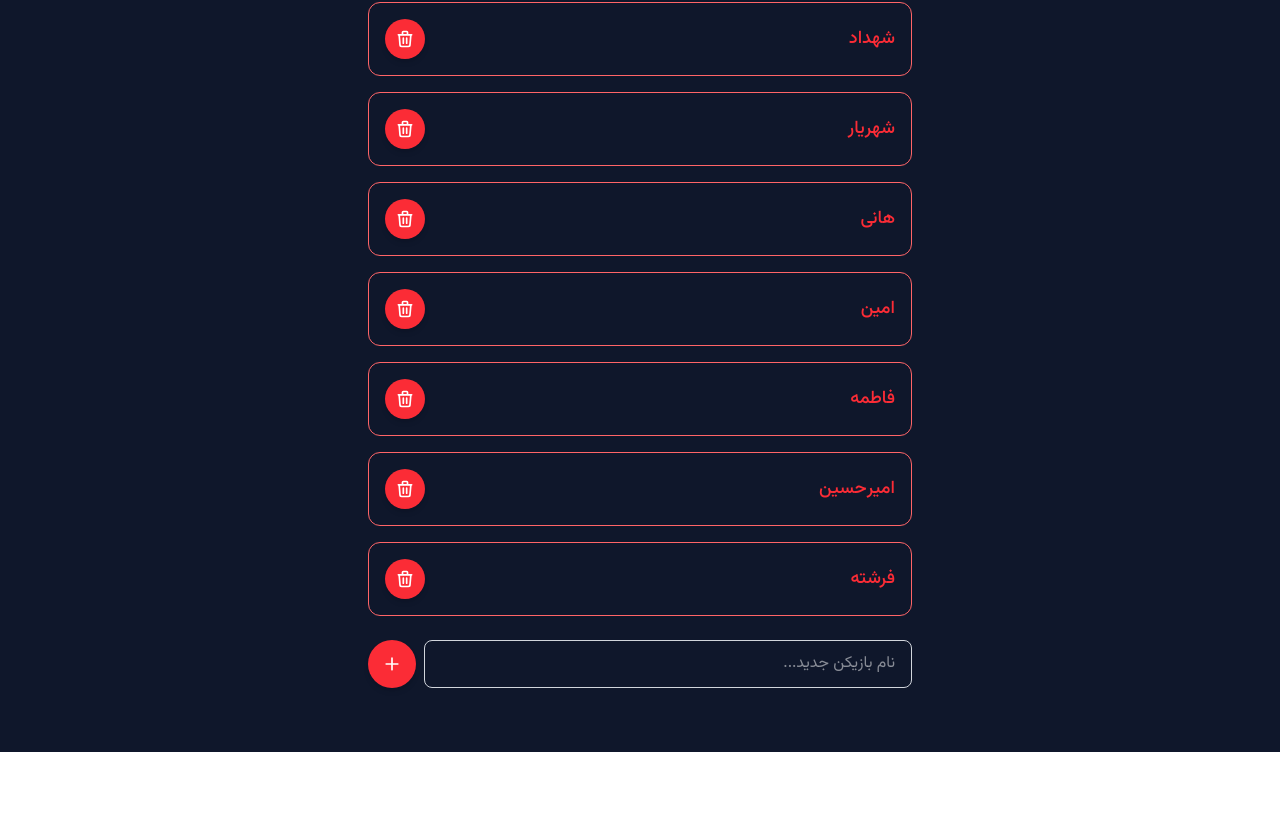
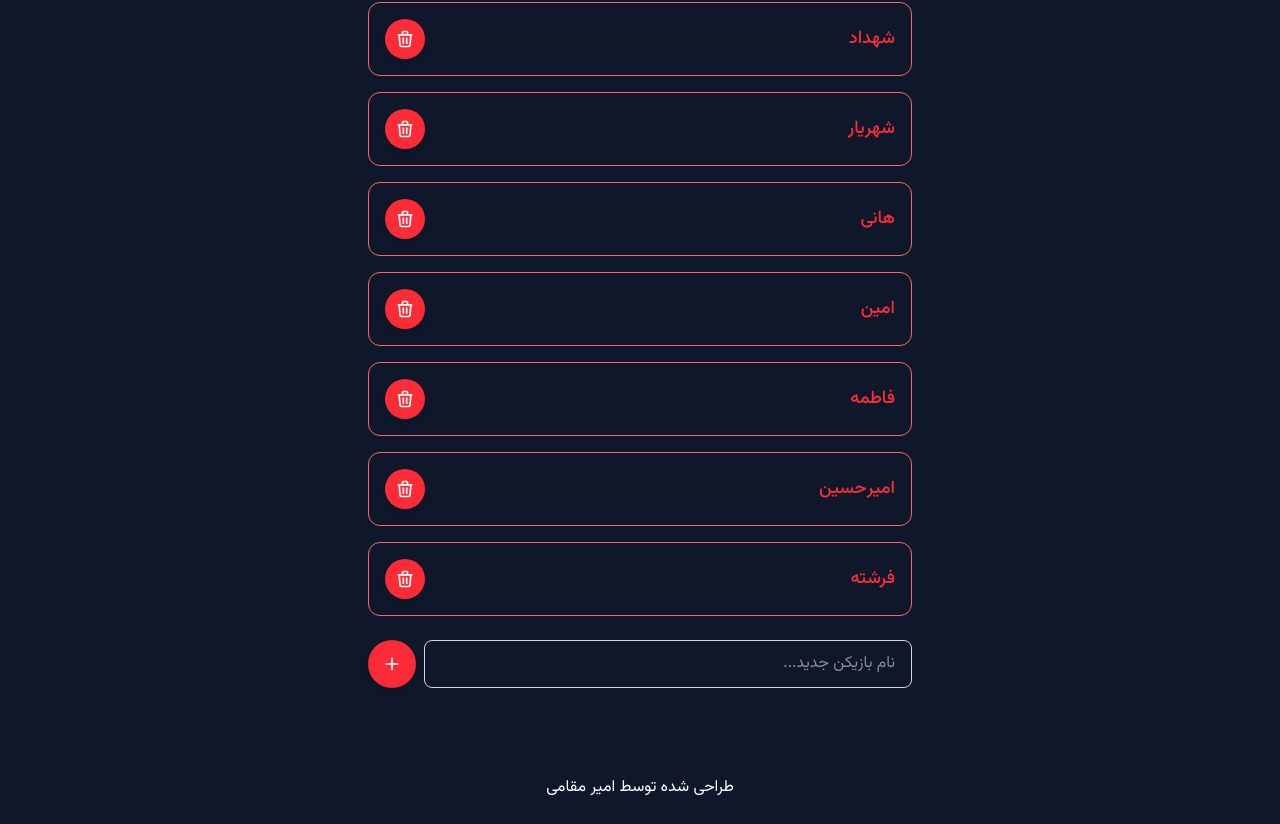
Before and after one commit to amirrr1987/mafia, a Vue app: page / in a window 1280 px wide. Shown: the part 656-1480 px from the top of the page. Before the commit the page ends 1408 px from the top, so only its background shows below. Built offline with nearby package versions, Linux system fonts and the light colour scheme.

Commit message:
Update App.vue

```diff
--- a/src/App.vue
+++ b/src/App.vue
@@ -1,5 +1,7 @@
 <template>
-  <div class="min-h-screen bg-slate-900 text-white font-sans">
+  <div
+    class="min-h-screen grid grid-rows-[max-content_1fr_max-content] bg-slate-900 text-white font-sans"
+  >
     <!-- Navbar -->
     <nav class="bg-red-600 shadow-md">
       <div class="container mx-auto px-4">
@@ -33,6 +35,7 @@
     <main class="py-6">
       <RouterView />
     </main>
+    <footer class="text-center py-6">طراحی شده توسط امیر مقامی</footer>
   </div>
 </template>
 
```
